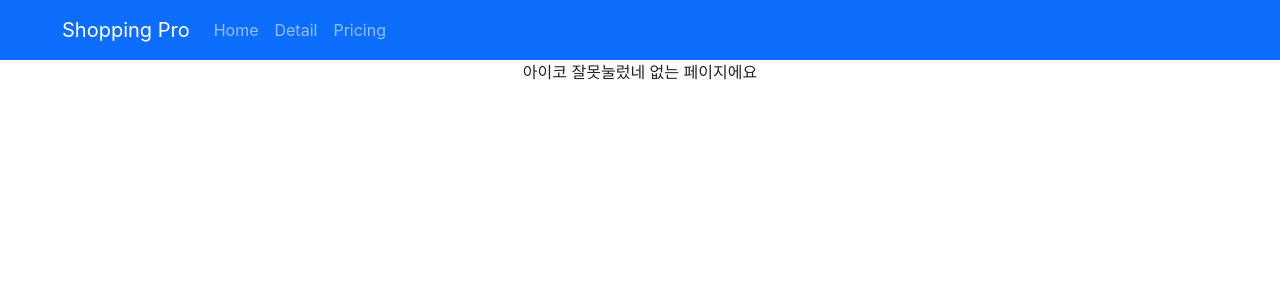
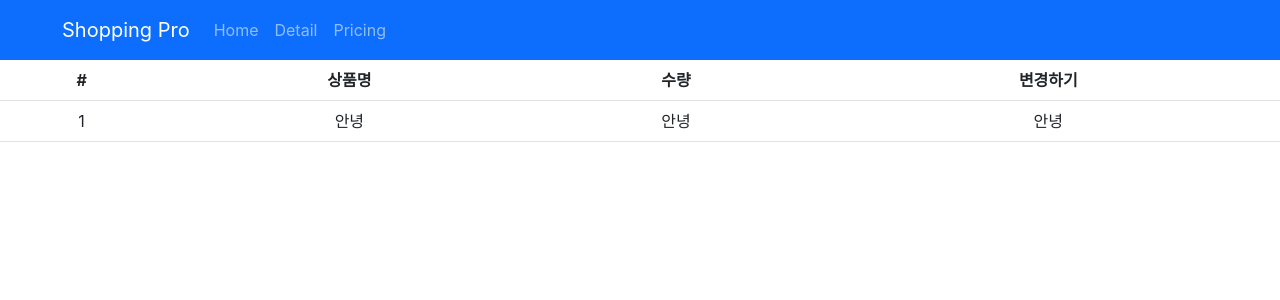
Before and after one commit to giirrr/shop, a React (Create React App) app: page /cart in a window 1280 px wide. Shown: the top 300 px of the page. Built offline with nearby package versions, Linux system fonts and the light colour scheme.

Commit message:
!!!!redux install&setting!!!!

```diff
--- a/package.json
+++ b/package.json
@@ -3,6 +3,7 @@
   "version": "0.1.0",
   "private": true,
   "dependencies": {
+    "@reduxjs/toolkit": "^1.9.5",
     "@testing-library/jest-dom": "^5.17.0",
     "@testing-library/react": "^13.4.0",
     "@testing-library/user-event": "^13.5.0",
@@ -11,6 +12,7 @@
     "react": "^18.2.0",
     "react-bootstrap": "^2.8.0",
     "react-dom": "^18.2.0",
+    "react-redux": "^8.1.2",
     "react-router-dom": "^6.15.0",
     "react-scripts": "5.0.1",
     "styled-components": "^6.0.7",
--- a/src/App.js
+++ b/src/App.js
@@ -10,6 +10,7 @@
 import { Routes, Route, Link, useNavigate, Outlet } from "react-router-dom";
 // import { Button, Nav, Navbar, Container } from "react-bootstrap";
 import axios from "axios";
+import Cart from "./pages/Cart.js";
 
 export let Context1 = createContext();
 //갖다 쓰고 싶으면 export 붙여놓으면 자식 파일에서 불러올 수 잇음
@@ -80,14 +81,8 @@
             </>
           }
         />
-        <Route
-          path="/detail/:iid"
-          element={
-            <Context1.Provider value={{ 재고, shoes }}>
-              <Detail shoes={shoes} />
-            </Context1.Provider>
-          }
-        />
+        <Route path="/detail/:iid" element={<Detail shoes={shoes} />} />
+        <Route path="/cart" element={<Cart />}></Route>
 
         <Route path="/about" element={<About />}>
           <Route path="member" element={<div>맴버임</div>} />
--- a/src/index.js
+++ b/src/index.js
@@ -4,14 +4,16 @@
 import App from "./App";
 import reportWebVitals from "./reportWebVitals";
 import { BrowserRouter } from "react-router-dom";
+import { Provider } from "react-redux";
+import store from "./store.js";
 
 const root = ReactDOM.createRoot(document.getElementById("root"));
 root.render(
-  <React.StrictMode>
+  <Provider store={store}>
     <BrowserRouter>
       <App />
     </BrowserRouter>
-  </React.StrictMode>
+  </Provider>
 );
 
 // If you want to start measuring performance in your app, pass a function
--- /dev/null
+++ b/src/pages/Cart.js
@@ -0,0 +1,32 @@
+import { Table } from "react-bootstrap";
+
+function Cart() {
+  return (
+    <div>
+      <Table>
+        <thead>
+          {/* 약간 표제목 느낌 */}
+          <tr>
+            {/* <tr> 요거 넣으면 가로줄 생김 */}
+            <th>#</th>
+            <th>상품명</th>
+            <th>수량</th>
+            <th>변경하기</th>
+            {/* <th>,<td>넣으면 열 하나 생김 */}
+          </tr>
+        </thead>
+        <tbody>
+          {/* 본 내용 */}
+          <tr>
+            <td>1</td>
+            <td>안녕</td>
+            <td>안녕</td>
+            <td>안녕</td>
+          </tr>
+        </tbody>
+      </Table>
+    </div>
+  );
+}
+
+export default Cart;
--- a/src/pages/Detail.js
+++ b/src/pages/Detail.js
@@ -3,7 +3,7 @@
 import styled from "styled-components";
 import Nav from "react-bootstrap/Nav";
 import "../App.css";
-import { Context1 } from "./../App.js";
+
 //이런식으로 불러오면 사용가능
 //지금 경로에서 ./../    에서 ../ 한 폴더 위로 가서 ./ App.js 찾는다
 //디테일.js는 pages 폴더에 감싸져 있기 떄문에 한폴더 위로 =src로 가서 App.js찾는
@@ -14,11 +14,6 @@
 `;
 
 function Detail(props) {
-  let a = useContext(Context1);
-  //보관함 헤체해주는 함수 => object형식으로 남아있음
-  let { 재고, shoes } = useContext(Context1);
-  //이런식으로 만들면 다루기 쉽게 꺼내올 수 있음
-
   let { iid } = useParams();
   const 상품 = props.shoes.find((e) => e.id == iid);
   let [alert, setAlert] = useState(true);
@@ -62,7 +57,6 @@
           <button className="btn btn-danger">주문하기</button>
         </div>
       </div>
-      {재고[0]}
 
       <Nav variant="tabs" defaultActiveKey="link0">
         <Nav.Item>
@@ -102,7 +96,6 @@
 }
 
 function TabContent({ 탭 }) {
-  let { 재고, shoes } = useContext(Context1);
   let [fade, setFade] = useState("");
   //변수 임의로 지정, 기본값은 텍스트로 넣음
   useEffect(() => {
@@ -117,7 +110,7 @@
 
   return (
     <div className={"start " + fade}>
-      {[<div>{재고}</div>, <div>내용1</div>, <div>내용2</div>][탭]}
+      {[<div></div>, <div>내용1</div>, <div>내용2</div>][탭]}
     </div>
   );
 }
--- /dev/null
+++ b/src/store.js
@@ -0,0 +1,5 @@
+import { configureStore } from "@reduxjs/toolkit";
+
+export default configureStore({
+  reducer: {},
+});
```
Also changed, not shown: 1 other file (tests, documents, lock files or other folders).
